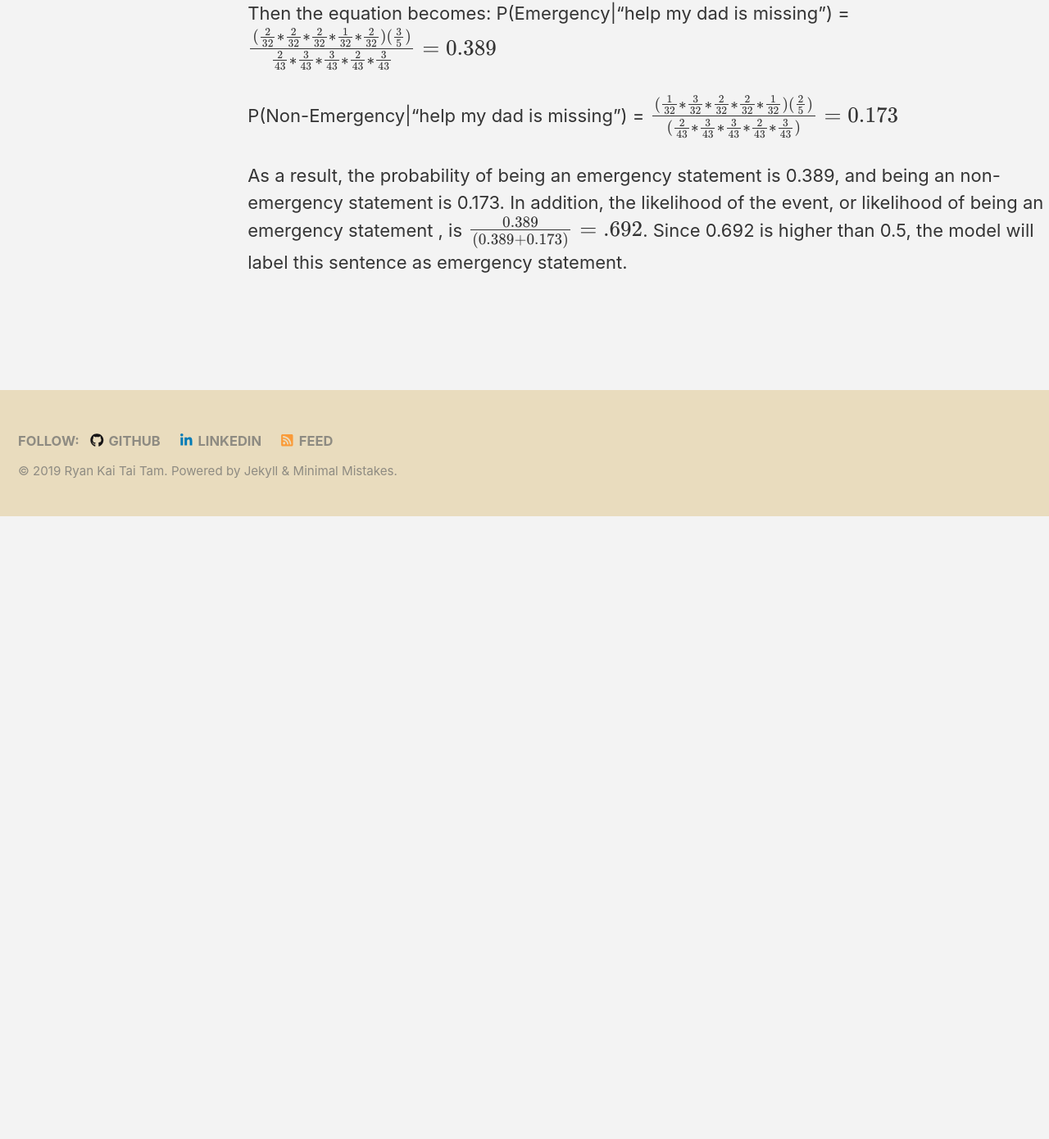
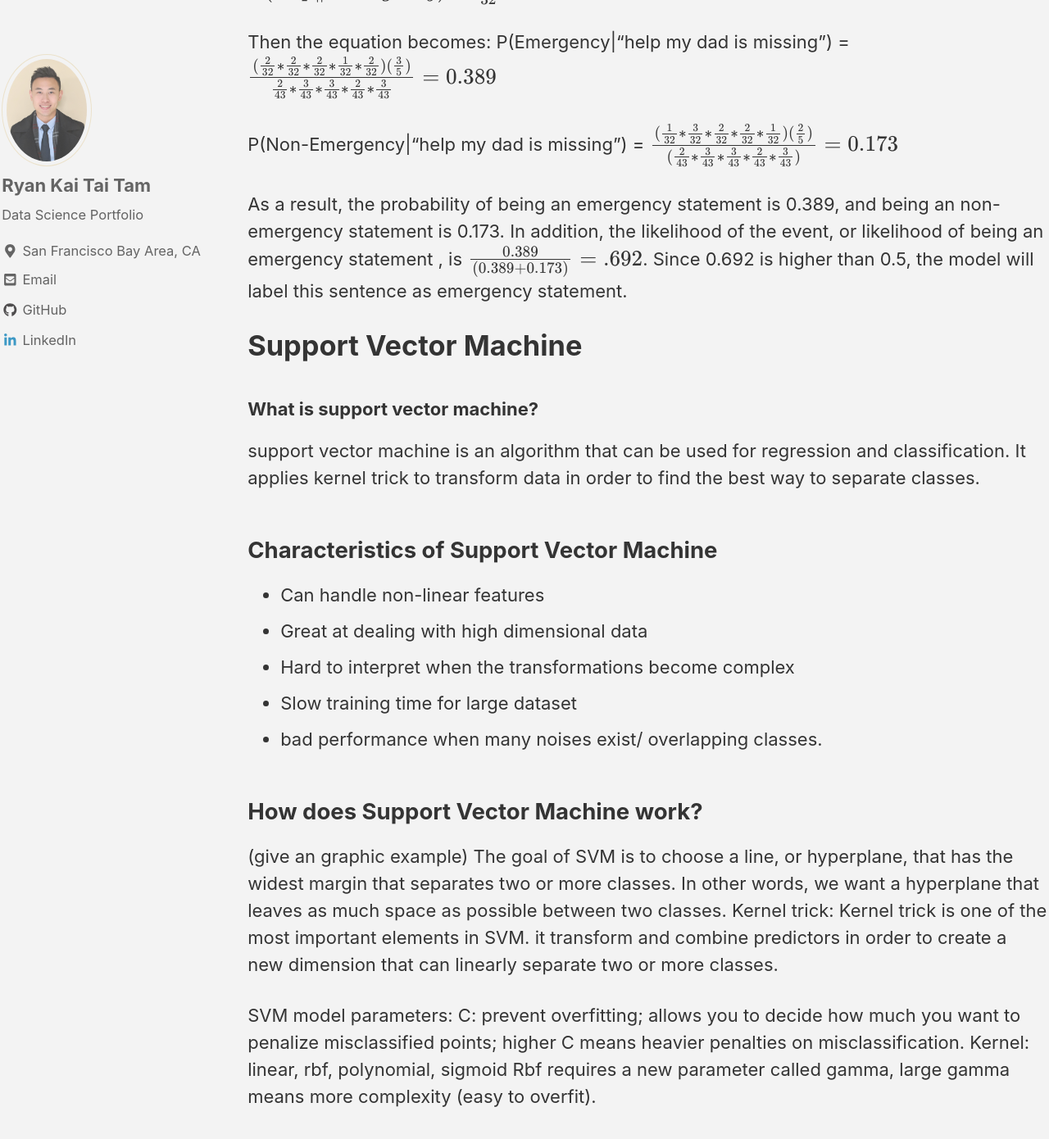
Before and after one commit to ryan-kttam/ryan-kttam.github.io, a Jekyll site: the page built from _pages/testing_page.md, in a window 1280 px wide and 1400 px high, scrolled down 6557 px. Shown: the top 1390 px of the window at 82% size. Built offline with Jekyll 4.4.1, drawn with Linux system fonts in a browser that asks for light colours; cached includes are drawn as plain includes; nearby versions of some CDN libraries; formulas are drawn with MathJax 3; before the commit the page ends 7187 px from its top, so only the background shows below that; some of the changed text lies outside the part shown.

```diff
--- a/_pages/testing_page.md
+++ b/_pages/testing_page.md
@@ -46,7 +46,7 @@
  - Prone to overfitting
  - cannot train unseen categorical values
 
-## How does decision trees work?
+## How does Decision Trees work?
 
 There are many ways to measure the purity of the split. One way is utilizing entropy and information gain.
 Entropy: $$H(S) = -p_1 log_2 p_1 – p_0 log_2 p_0$$, where $$S$$ is the subset of training examples, $$p_1$$ is the percentage of positive examples in $$S$$, $$p_0$$ is the percentage of negative examples in $$S$$.
@@ -60,9 +60,9 @@
 
 ### Information gain
 
-The equation of information gain is $$Gain(S,A)=H(S)-\sum_{v\in values(A)}[\frac{\|S_v\|}{\|S\|}H(S_v)]$$
+The equation of information gain is $$Gain(S,A)=H(S)-\sum_{v\in values(A)}[\frac{\|S_v\|}{\|S\|}H(S_v)]$$, where A is an predictor, v is the value of the predictor.
 
-let A = playing video games, and B = not playing video games. The information gain of playing games is: $$Gain(S, game)= H(S) - ( p(A)H(S_A)+p(B)H(S_B) )$$. Here $$H(S) = 1$$ because there are 6 possible outcomes, 3 yes and 3 no. The probability of playing games is 3/6, and the probability of not playing games is 3/6.
+let A = playing video games, and B = not playing video games. The information gain of playing games is: $$Gain(S, game)= H(S) - ( p(A)H(S_A)+p(B)H(S_B) )$$. Here $$H(S) = 1$$ because there are 6 possible outcomes, 3 yes and 3 no. The probability of playing games is 3/6, and the probability of not playing games is $$\frac{3}{6}$$.
 
 The entropy of playing games is $$-0.33 log_2 0.33-0.67 log_2 0.67=0.91$$, and entropy for not playing games is $$-0.67 log_2 0.67-0.33 log_2 0.33=0.91$$.
 
@@ -113,3 +113,26 @@
 
 As a result, the probability of being an emergency statement is 0.389, and being an non-emergency statement is 0.173.
 In addition, the likelihood of the event, or likelihood of being an emergency statement , is $$\frac{0.389}{(0.389+0.173)} = .692$$. Since 0.692 is higher than 0.5, the model will label this sentence as emergency statement.
+
+# Support Vector Machine
+
+### What is support vector machine?
+
+support vector machine is an algorithm that can be used for regression and classification. It applies kernel trick to transform data in order to find the best way to separate classes.
+
+## Characteristics of Support Vector Machine
+ - Can handle non-linear features
+ - Great at dealing with high dimensional data
+ - Hard to interpret when the transformations become complex
+ - Slow training time for large dataset
+ - bad performance when many noises exist/ overlapping classes.
+
+## How does Support Vector Machine work?
+(give an graphic example)
+The goal of SVM is to choose a line, or hyperplane, that has the widest margin that separates two or more classes. In other words, we want a hyperplane that leaves as much space as possible between two classes.
+Kernel trick: Kernel trick is one of the most important elements in SVM. it transform and combine predictors in order to create a new dimension that can linearly separate two or more classes.
+
+SVM model parameters:
+C: prevent overfitting; allows you to decide how much you want to penalize misclassified points; higher C means heavier penalties on misclassification.
+Kernel: linear, rbf, polynomial, sigmoid
+Rbf requires a new parameter called gamma,  large gamma means more complexity (easy to overfit).
```
Also changed, not shown: _pages/about.md (+6 -5 lines).
